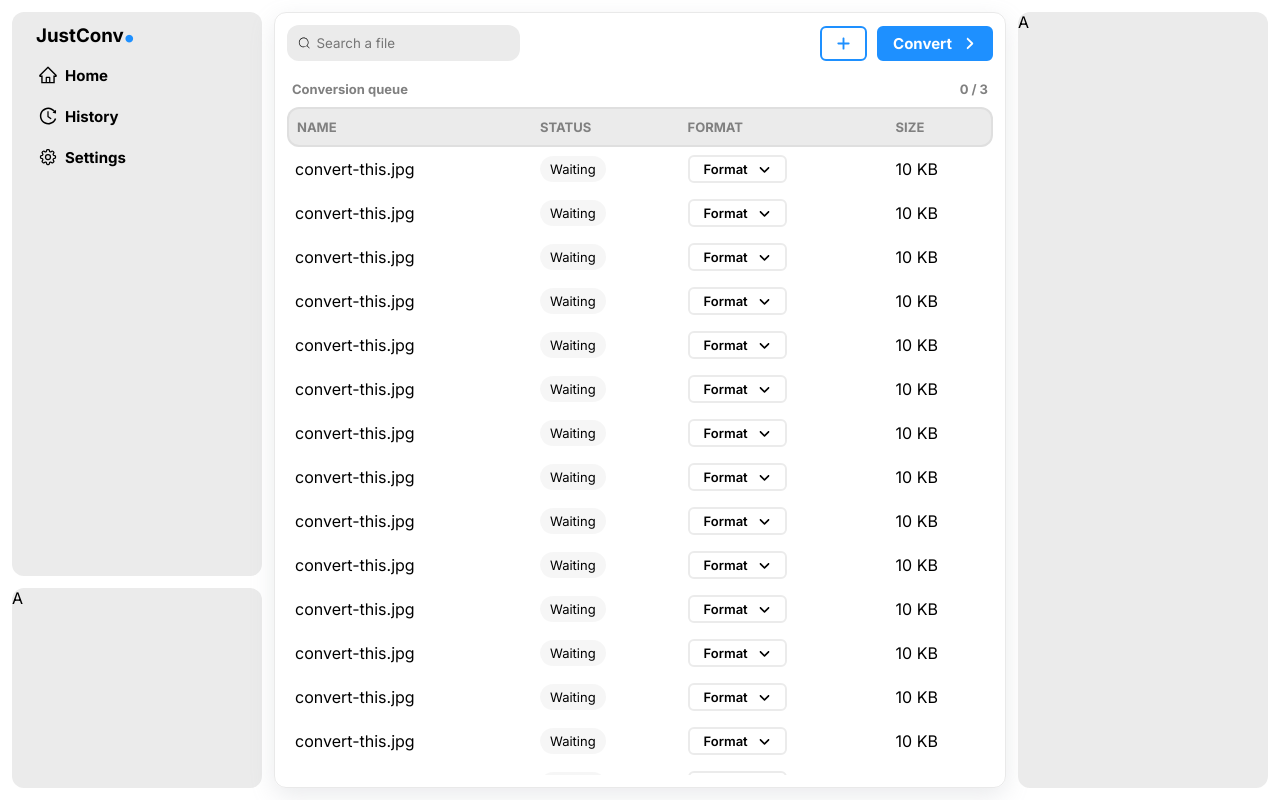
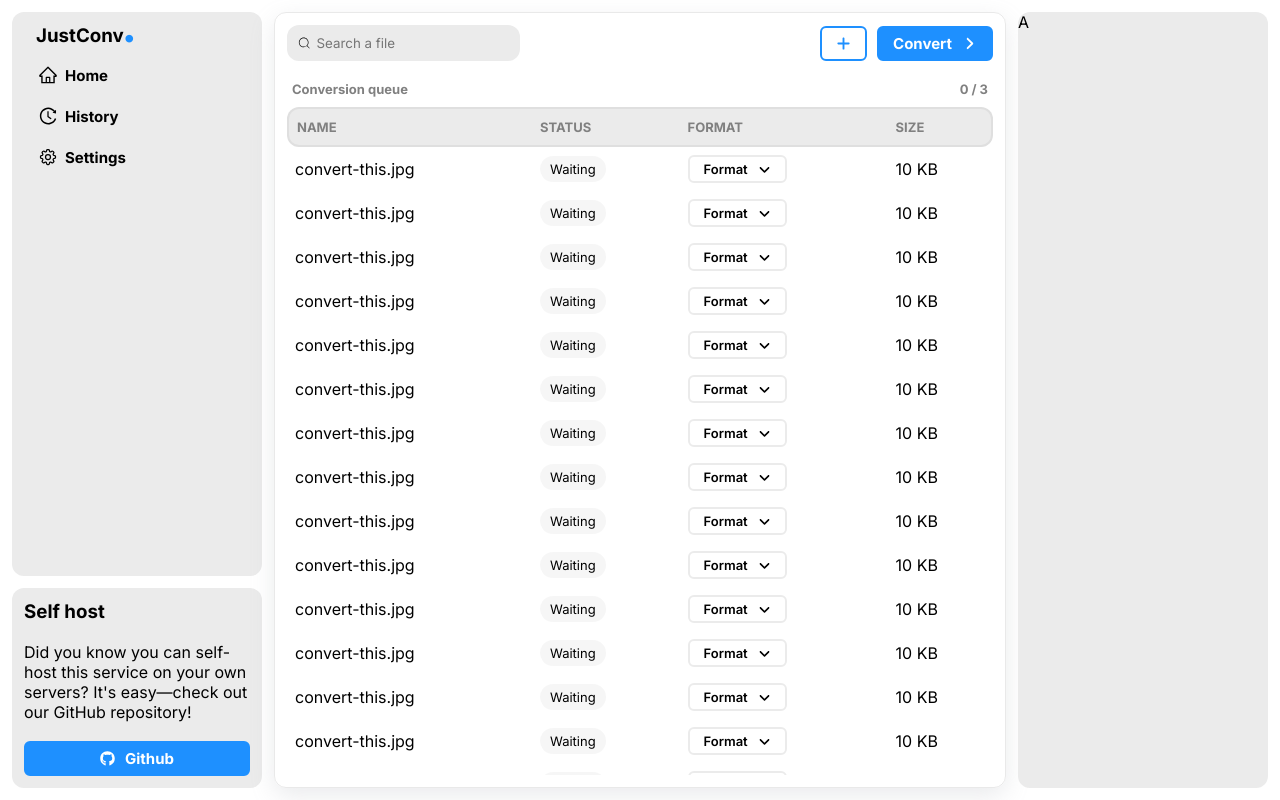
Before and after one commit to henriquemdimer/justconv, a React (Vite) app in the folder web/: page / in a window 1280 px wide. Built offline with nearby package versions, Linux system fonts and the light colour scheme.

Commit message:
feat: implement custom scrollbar in queue feature

```diff
--- a/web/src/app/routes/home/index.scss
+++ b/web/src/app/routes/home/index.scss
@@ -29,6 +29,7 @@
 
     .layout__side-column {
         min-width: 250px;
+        max-width: 250px;
         height: var(--full-height);
         display: flex;
         flex-direction: column;
@@ -61,4 +62,12 @@
             padding: var(--layout-panel-padding);
         }
     }
+
+    &__self-host {
+        width: 100%;
+        height: 100%;
+        display: flex;
+        flex-direction: column;
+        justify-content: space-between;
+    }
 }
--- a/web/src/app/routes/home/index.tsx
+++ b/web/src/app/routes/home/index.tsx
@@ -4,7 +4,7 @@ import Sidebar from "@/features/sidebar/sidebar";
 import Input from "@/components/ui/input";
 import { CiSearch } from "react-icons/ci";
 import Button from "@/components/ui/button";
-import { FaAngleRight, FaPlus } from "react-icons/fa6";
+import { FaAngleRight, FaPlus, FaGithub } from "react-icons/fa6";
 import Queue from "@/features/queue/queue";
 
 export default function HomePage() {
@@ -15,7 +15,11 @@ export default function HomePage() {
 					<div className="layout__panel">
 						<Sidebar />
 					</div>
-					<div className="layout__panel layout__panel--small">A</div>
+					<div id="layout__self-host" className="layout__panel layout__panel--small layout__panel--with-padding">
+						<h3>Self host</h3>
+						<p>Did you know you can self-host this service on your own servers? It's easy—check out our GitHub repository!</p>
+						<Button startContent={<FaGithub />} color="primary">Github</Button>
+					</div>
 				</div>
 				<div className="layout__middle-column">
 					<div className="layout__panel layout__panel--with-padding layout__panel--transparent">
--- a/web/src/components/ui/button/index.scss
+++ b/web/src/components/ui/button/index.scss
@@ -10,6 +10,7 @@
   transition: var(--transition-fast);
   display: flex;
   align-items: center;
+  justify-content: center;
   gap: var(--button-flex-gap);
   white-space: nowrap;
 
--- a/web/src/features/queue/queue.scss
+++ b/web/src/features/queue/queue.scss
@@ -3,6 +3,19 @@
     flex-direction: column;
     gap: var(--queue-flex-gap);
     overflow: auto;
+
+    &::-webkit-scrollbar {
+        width: var(--queue-scrollbar-width);
+        border-radius: var(--queue-scrollbar-radius);
+        box-shadow: inset 0 0 10px 10px var(--queue-scrollbar-track-color);
+        border: solid 3px transparent;
+    }
+
+    &::-webkit-scrollbar-thumb {
+        border-radius: var(--queue-scrollbar-radius);
+        box-shadow: inset 0 0 10px 10px var(--queue-scrollbar-thumb-color);
+        border: solid 3px transparent;
+    }
 
     &__header {
         display: flex;
--- a/web/src/globals.scss
+++ b/web/src/globals.scss
@@ -121,4 +121,8 @@ body, html {
   --queue-flex-gap: 10px;
   --queue-header-font-size: 13px;
   --queue-header-color: gray;
+  --queue-scrollbar-width: 13px;
+  --queue-scrollbar-radius: 10px;
+  --queue-scrollbar-track-color: var(--primary-flat);
+  --queue-scrollbar-thumb-color: var(--primary);
 }
```
